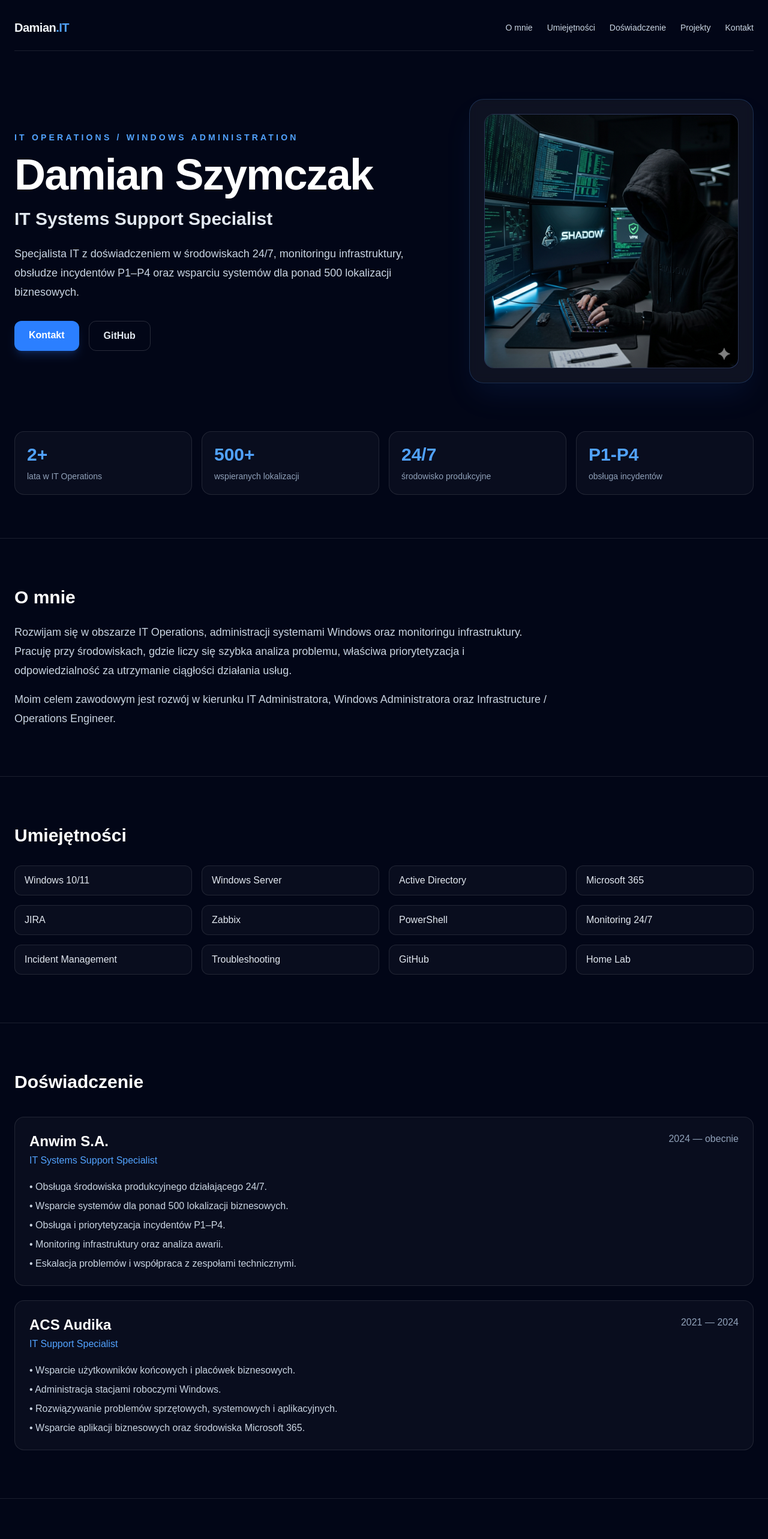
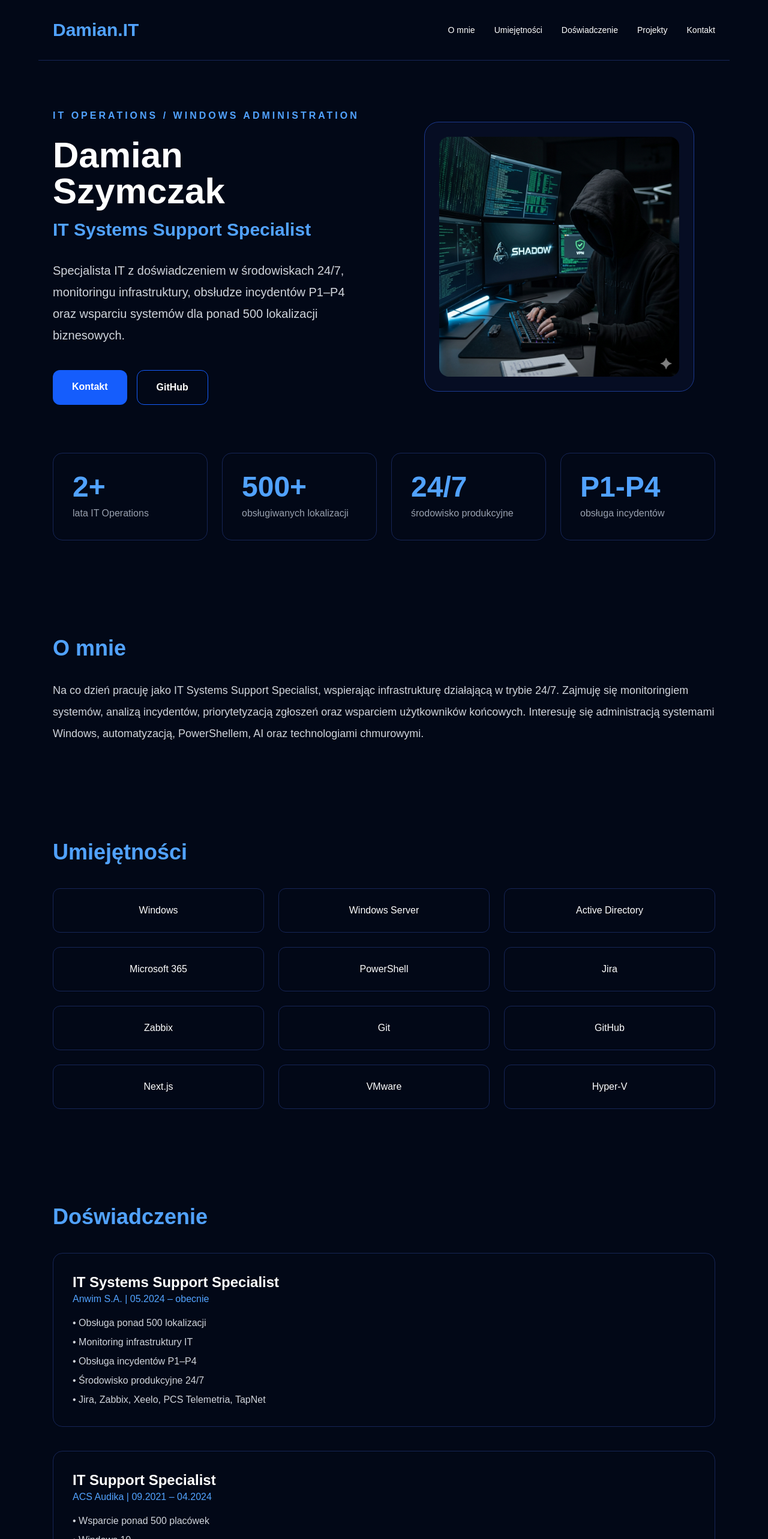
Before and after one commit to damianszymczak-it/damian-portfolio, a Next.js app: page / in a window 1280 px wide. Shown: the top 2566 px of the page at 60% size. Built offline with nearby package versions, Linux system fonts and the light colour scheme.

Commit message:
Rozbudowa portfolio

```diff
--- a/src/app/page.tsx
+++ b/src/app/page.tsx
@@ -1,127 +1,49 @@
-const skills = [
-  "Windows 10/11",
-  "Windows Server",
-  "Active Directory",
-  "Microsoft 365",
-  "JIRA",
-  "Zabbix",
-  "PowerShell",
-  "Monitoring 24/7",
-  "Incident Management",
-  "Troubleshooting",
-  "GitHub",
-  "Home Lab",
-];
-
-const stats = [
-  { value: "2+", label: "lata w IT Operations" },
-  { value: "500+", label: "wspieranych lokalizacji" },
-  { value: "24/7", label: "środowisko produkcyjne" },
-  { value: "P1-P4", label: "obsługa incydentów" },
-];
-
-const experience = [
-  {
-    company: "Anwim S.A.",
-    role: "IT Systems Support Specialist",
-    period: "2024 — obecnie",
-    items: [
-      "Obsługa środowiska produkcyjnego działającego 24/7.",
-      "Wsparcie systemów dla ponad 500 lokalizacji biznesowych.",
-      "Obsługa i priorytetyzacja incydentów P1–P4.",
-      "Monitoring infrastruktury oraz analiza awarii.",
-      "Eskalacja problemów i współpraca z zespołami technicznymi.",
-    ],
-  },
-  {
-    company: "ACS Audika",
-    role: "IT Support Specialist",
-    period: "2021 — 2024",
-    items: [
-      "Wsparcie użytkowników końcowych i placówek biznesowych.",
-      "Administracja stacjami roboczymi Windows.",
-      "Rozwiązywanie problemów sprzętowych, systemowych i aplikacyjnych.",
-      "Wsparcie aplikacji biznesowych oraz środowiska Microsoft 365.",
-    ],
-  },
-];
-
-const projects = [
-  {
-    title: "Home Lab — Infrastructure Portfolio",
-    status: "W trakcie",
-    description:
-      "Laboratorium IT budowane pod rozwój w kierunku administratora systemów. Projekt obejmuje Proxmox, Windows Server, Active Directory, DNS, DHCP, GPO, monitoring oraz automatyzację PowerShell.",
-    tech: ["Proxmox", "Windows Server", "AD", "DNS", "DHCP", "Zabbix"],
-  },
-  {
-    title: "Portfolio Website",
-    status: "Online soon",
-    description:
-      "Nowoczesna strona portfolio oparta o Next.js, Tailwind CSS, GitHub i Vercel. Projekt pokazuje umiejętność pracy z kodem, wdrożeniem i publiczną prezentacją kompetencji.",
-    tech: ["Next.js", "Tailwind CSS", "GitHub", "Vercel"],
-  },
-  {
-    title: "Raspberry Candle — E-commerce",
-    status: "Projekt własny",
-    description:
-      "Projekt e-commerce obejmujący sklep internetowy, analitykę, piksele reklamowe, integracje oraz automatyzacje procesów biznesowych.",
-    tech: ["Shoper", "GA4", "Meta Pixel", "TikTok Pixel", "Make"],
-  },
-];
+import Image from "next/image";
 
 export default function Home() {
   return (
-    <main className="min-h-screen bg-[#020617] text-slate-100">
-      <section className="mx-auto flex min-h-screen w-full max-w-7xl flex-col px-6 py-8">
-        <nav className="flex items-center justify-between border-b border-white/10 pb-6">
-          <div className="text-xl font-bold tracking-tight">
-            Damian<span className="text-blue-400">.IT</span>
-          </div>
+    <main className="min-h-screen bg-[#020817] text-white">
+      {/* NAVBAR */}
+      <nav className="max-w-6xl mx-auto px-6 py-8 flex justify-between items-center border-b border-blue-950">
+        <h1 className="text-3xl font-bold text-blue-400">
+          Damian.IT
+        </h1>
 
-          <div className="hidden gap-6 text-sm text-slate-300 md:flex">
-            <a href="#about" className="hover:text-blue-400">
-              O mnie
-            </a>
-            <a href="#skills" className="hover:text-blue-400">
-              Umiejętności
-            </a>
-            <a href="#experience" className="hover:text-blue-400">
-              Doświadczenie
-            </a>
-            <a href="#projects" className="hover:text-blue-400">
-              Projekty
-            </a>
-            <a href="#contact" className="hover:text-blue-400">
-              Kontakt
-            </a>
+        <div className="hidden md:flex gap-8 text-sm">
+          <a href="#about" className="hover:text-blue-400">O mnie</a>
+          <a href="#skills" className="hover:text-blue-400">Umiejętności</a>
+          <a href="#experience" className="hover:text-blue-400">Doświadczenie</a>
+          <a href="#projects" className="hover:text-blue-400">Projekty</a>
+          <a href="#contact" className="hover:text-blue-400">Kontakt</a>
         </div>
       </nav>
 
-        <div className="grid flex-1 items-center gap-12 py-20 lg:grid-cols-[1.2fr_0.8fr]">
+      {/* HERO */}
+      <section className="max-w-6xl mx-auto px-6 py-20 grid lg:grid-cols-2 gap-16 items-center">
         <div>
-            <p className="mb-4 text-sm font-semibold uppercase tracking-[0.3em] text-blue-400">
+          <p className="uppercase tracking-[4px] text-blue-400 font-semibold mb-6">
             IT Operations / Windows Administration
           </p>
 
-            <h1 className="max-w-4xl text-5xl font-black tracking-tight text-white md:text-7xl">
+          <h1 className="text-6xl font-extrabold mb-4">
             Damian Szymczak
           </h1>
 
-            <h2 className="mt-5 text-2xl font-semibold text-slate-200 md:text-3xl">
+          <h2 className="text-3xl text-blue-400 font-semibold mb-8">
             IT Systems Support Specialist
           </h2>
 
-            <p className="mt-6 max-w-2xl text-lg leading-8 text-slate-300">
-              Specjalista IT z doświadczeniem w środowiskach 24/7, monitoringu
-              infrastruktury, obsłudze incydentów P1–P4 oraz wsparciu systemów
-              dla ponad 500 lokalizacji biznesowych.
+          <p className="text-xl text-gray-300 leading-9">
+            Specjalista IT z doświadczeniem w środowiskach 24/7,
+            monitoringu infrastruktury, obsłudze incydentów P1–P4
+            oraz wsparciu systemów dla ponad 500 lokalizacji
+            biznesowych.
           </p>
 
-            <div className="mt-8 flex flex-wrap gap-4">
+          <div className="flex gap-4 mt-10">
             <a
               href="#contact"
-                className="rounded-xl bg-blue-500 px-6 py-3 font-semibold text-white shadow-lg shadow-blue-500/20 transition hover:bg-blue-400"
+              className="bg-blue-600 hover:bg-blue-700 px-8 py-4 rounded-xl font-semibold"
             >
               Kontakt
             </a>
@@ -129,67 +51,91 @@ export default function Home() {
             <a
               href="https://github.com/damianszymczak-it"
               target="_blank"
-                className="rounded-xl border border-white/15 px-6 py-3 font-semibold text-slate-200 transition hover:border-blue-400 hover:text-blue-400"
+              className="border border-blue-600 px-8 py-4 rounded-xl font-semibold"
             >
               GitHub
             </a>
           </div>
         </div>
 
-          <div className="rounded-3xl border border-blue-400/20 bg-white/5 p-6 shadow-2xl shadow-blue-500/10 backdrop-blur">
-            <div className="flex aspect-square items-center justify-center overflow-hidden rounded-2xl border border-white/10 bg-gradient-to-br from-slate-900 to-blue-950">
-              <img
+        <div className="flex justify-center">
+          <div className="border border-blue-900 rounded-3xl p-6 bg-blue-950/20">
+            <Image
               src="/profile-test.png"
-                alt="Damian Szymczak"
-                className="h-full w-full object-cover"
+              alt="Profil"
+              width={400}
+              height={400}
+              className="rounded-2xl"
             />
           </div>
         </div>
+      </section>
+
+      {/* STATS */}
+      <section className="max-w-6xl mx-auto px-6 pb-20">
+        <div className="grid md:grid-cols-4 gap-6">
+          <div className="border border-blue-950 rounded-2xl p-8">
+            <h3 className="text-5xl font-bold text-blue-400">2+</h3>
+            <p className="mt-2 text-gray-400">lata IT Operations</p>
           </div>
 
-        <div className="grid gap-4 pb-10 md:grid-cols-4">
-          {stats.map((stat) => (
-            <div
-              key={stat.label}
-              className="rounded-2xl border border-white/10 bg-white/[0.03] p-5"
-            >
-              <div className="text-3xl font-black text-blue-400">
-                {stat.value}
+          <div className="border border-blue-950 rounded-2xl p-8">
+            <h3 className="text-5xl font-bold text-blue-400">500+</h3>
+            <p className="mt-2 text-gray-400">obsługiwanych lokalizacji</p>
           </div>
-              <div className="mt-2 text-sm text-slate-400">{stat.label}</div>
+
+          <div className="border border-blue-950 rounded-2xl p-8">
+            <h3 className="text-5xl font-bold text-blue-400">24/7</h3>
+            <p className="mt-2 text-gray-400">środowisko produkcyjne</p>
           </div>
-          ))}
+
+          <div className="border border-blue-950 rounded-2xl p-8">
+            <h3 className="text-5xl font-bold text-blue-400">P1-P4</h3>
+            <p className="mt-2 text-gray-400">obsługa incydentów</p>
+          </div>
         </div>
       </section>
 
-      <section
-        id="about"
-        className="mx-auto max-w-7xl border-t border-white/10 px-6 py-20"
-      >
-        <h2 className="text-3xl font-bold text-white">O mnie</h2>
-        <p className="mt-6 max-w-4xl text-lg leading-8 text-slate-300">
-          Rozwijam się w obszarze IT Operations, administracji systemami Windows
-          oraz monitoringu infrastruktury. Pracuję przy środowiskach, gdzie
-          liczy się szybka analiza problemu, właściwa priorytetyzacja i
-          odpowiedzialność za utrzymanie ciągłości działania usług.
-        </p>
-        <p className="mt-4 max-w-4xl text-lg leading-8 text-slate-300">
-          Moim celem zawodowym jest rozwój w kierunku IT Administratora,
-          Windows Administratora oraz Infrastructure / Operations Engineer.
+      {/* O MNIE */}
+      <section id="about" className="max-w-6xl mx-auto px-6 py-20">
+        <h2 className="text-4xl font-bold mb-8 text-blue-400">
+          O mnie
+        </h2>
+
+        <p className="text-lg text-gray-300 leading-9">
+          Na co dzień pracuję jako IT Systems Support Specialist,
+          wspierając infrastrukturę działającą w trybie 24/7.
+          Zajmuję się monitoringiem systemów, analizą incydentów,
+          priorytetyzacją zgłoszeń oraz wsparciem użytkowników
+          końcowych. Interesuję się administracją systemami Windows,
+          automatyzacją, PowerShellem, AI oraz technologiami chmurowymi.
         </p>
       </section>
 
-      <section
-        id="skills"
-        className="mx-auto max-w-7xl border-t border-white/10 px-6 py-20"
-      >
-        <h2 className="text-3xl font-bold text-white">Umiejętności</h2>
+      {/* UMIEJĘTNOŚCI */}
+      <section id="skills" className="max-w-6xl mx-auto px-6 py-20">
+        <h2 className="text-4xl font-bold mb-10 text-blue-400">
+          Umiejętności
+        </h2>
 
-        <div className="mt-8 grid gap-4 sm:grid-cols-2 md:grid-cols-3 lg:grid-cols-4">
-          {skills.map((skill) => (
+        <div className="grid md:grid-cols-3 gap-6">
+          {[
+            "Windows",
+            "Windows Server",
+            "Active Directory",
+            "Microsoft 365",
+            "PowerShell",
+            "Jira",
+            "Zabbix",
+            "Git",
+            "GitHub",
+            "Next.js",
+            "VMware",
+            "Hyper-V",
+          ].map((skill) => (
             <div
               key={skill}
-              className="rounded-xl border border-white/10 bg-white/[0.03] px-4 py-3 text-slate-200"
+              className="border border-blue-950 rounded-xl p-6 text-center"
             >
               {skill}
             </div>
@@ -197,109 +143,102 @@ export default function Home() {
         </div>
       </section>
 
-      <section
-        id="experience"
-        className="mx-auto max-w-7xl border-t border-white/10 px-6 py-20"
-      >
-        <h2 className="text-3xl font-bold text-white">Doświadczenie</h2>
+      {/* DOŚWIADCZENIE */}
+      <section id="experience" className="max-w-6xl mx-auto px-6 py-20">
+        <h2 className="text-4xl font-bold mb-10 text-blue-400">
+          Doświadczenie
+        </h2>
 
-        <div className="mt-10 space-y-6">
-          {experience.map((job) => (
-            <div
-              key={job.company}
-              className="rounded-2xl border border-white/10 bg-white/[0.03] p-6"
-            >
-              <div className="flex flex-col justify-between gap-2 md:flex-row">
-                <div>
-                  <h3 className="text-2xl font-bold text-white">
-                    {job.company}
+        <div className="space-y-10">
+          <div className="border border-blue-950 rounded-2xl p-8">
+            <h3 className="text-2xl font-bold">
+              IT Systems Support Specialist
             </h3>
-                  <p className="mt-1 text-blue-400">{job.role}</p>
-                </div>
-                <p className="text-slate-400">{job.period}</p>
+
+            <p className="text-blue-400 mb-4">
+              Anwim S.A. | 05.2024 – obecnie
+            </p>
+
+            <ul className="space-y-2 text-gray-300">
+              <li>• Obsługa ponad 500 lokalizacji</li>
+              <li>• Monitoring infrastruktury IT</li>
+              <li>• Obsługa incydentów P1–P4</li>
+              <li>• Środowisko produkcyjne 24/7</li>
+              <li>• Jira, Zabbix, Xeelo, PCS Telemetria, TapNet</li>
+            </ul>
           </div>
 
-              <ul className="mt-5 space-y-2 text-slate-300">
-                {job.items.map((item) => (
-                  <li key={item}>• {item}</li>
-                ))}
-              </ul>
-            </div>
-          ))}
-        </div>
-      </section>
+          <div className="border border-blue-950 rounded-2xl p-8">
+            <h3 className="text-2xl font-bold">
+              IT Support Specialist
+            </h3>
 
-      <section
-        id="projects"
-        className="mx-auto max-w-7xl border-t border-white/10 px-6 py-20"
-      >
-        <h2 className="text-3xl font-bold text-white">Projekty</h2>
-
-        <div className="mt-10 grid gap-6 lg:grid-cols-3">
-          {projects.map((project) => (
-            <article
-              key={project.title}
-              className="rounded-2xl border border-white/10 bg-white/[0.03] p-6"
-            >
-              <p className="text-sm font-semibold uppercase tracking-wider text-blue-400">
-                {project.status}
-              </p>
-              <h3 className="mt-3 text-xl font-bold text-white">
-                {project.title}
-              </h3>
-              <p className="mt-4 leading-7 text-slate-300">
-                {project.description}
+            <p className="text-blue-400 mb-4">
+              ACS Audika | 09.2021 – 04.2024
             </p>
 
-              <div className="mt-5 flex flex-wrap gap-2">
-                {project.tech.map((tech) => (
-                  <span
-                    key={tech}
-                    className="rounded-full border border-blue-400/20 bg-blue-500/10 px-3 py-1 text-sm text-blue-300"
-                  >
-                    {tech}
-                  </span>
-                ))}
-              </div>
-            </article>
-          ))}
-        </div>
-      </section>
-
-      <section
-        id="contact"
-        className="mx-auto max-w-7xl border-t border-white/10 px-6 py-20"
-      >
-        <h2 className="text-3xl font-bold text-white">Kontakt</h2>
-
-        <div className="mt-8 rounded-2xl border border-white/10 bg-white/[0.03] p-6">
-          <p className="text-lg text-slate-300">
-            Szukam rozwoju w kierunku IT Operations, Windows Administration oraz
-            Infrastructure Support.
-          </p>
-
-          <div className="mt-6 flex flex-col gap-3 text-slate-300">
-            <a
-              href="mailto:damian.szymczak.it@gmail.com"
-              className="hover:text-blue-400"
-            >
-              damian.szymczak.it@gmail.com
-            </a>
-
-            <a
-              href="https://github.com/damianszymczak-it"
-              target="_blank"
-              className="hover:text-blue-400"
-            >
-              github.com/damianszymczak-it
-            </a>
+            <ul className="space-y-2 text-gray-300">
+              <li>• Wsparcie ponad 500 placówek</li>
+              <li>• Windows 10</li>
+              <li>• Subiekt GT</li>
+              <li>• Wsparcie zdalne i terenowe</li>
+              <li>• Rynek belgijski</li>
+            </ul>
           </div>
         </div>
       </section>
 
-      <footer className="border-t border-white/10 px-6 py-8 text-center text-sm text-slate-500">
-        © 2026 Damian Szymczak. Portfolio IT.
-      </footer>
+      {/* PROJEKTY */}
+      <section id="projects" className="max-w-6xl mx-auto px-6 py-20">
+        <h2 className="text-4xl font-bold mb-10 text-blue-400">
+          Projekty
+        </h2>
+
+        <div className="grid md:grid-cols-2 gap-8">
+          <div className="border border-blue-950 rounded-2xl p-8">
+            <h3 className="text-2xl font-bold mb-4">
+              Portfolio Website
+            </h3>
+
+            <p className="text-gray-300">
+              Portfolio stworzone w Next.js, hostowane na Vercel,
+              z wykorzystaniem GitHub do kontroli wersji.
+            </p>
+          </div>
+
+          <div className="border border-blue-950 rounded-2xl p-8">
+            <h3 className="text-2xl font-bold mb-4">
+              Home Lab (w budowie)
+            </h3>
+
+            <p className="text-gray-300">
+              Środowisko testowe Windows Server, Active Directory,
+              DNS, DHCP, PowerShell oraz wirtualizacja.
+            </p>
+          </div>
+        </div>
+      </section>
+
+      {/* KONTAKT */}
+      <section id="contact" className="max-w-6xl mx-auto px-6 py-20">
+        <h2 className="text-4xl font-bold mb-10 text-blue-400">
+          Kontakt
+        </h2>
+
+        <div className="border border-blue-950 rounded-2xl p-8">
+          <p className="text-xl mb-4">
+            Damian Szymczak
+          </p>
+
+          <p className="text-gray-300">
+            IT Systems Support Specialist
+          </p>
+
+          <p className="text-gray-300 mt-2">
+            GitHub: github.com/damianszymczak-it
+          </p>
+        </div>
+      </section>
     </main>
   );
 }
```
Lines whose indentation alone changed are shown as unchanged.
